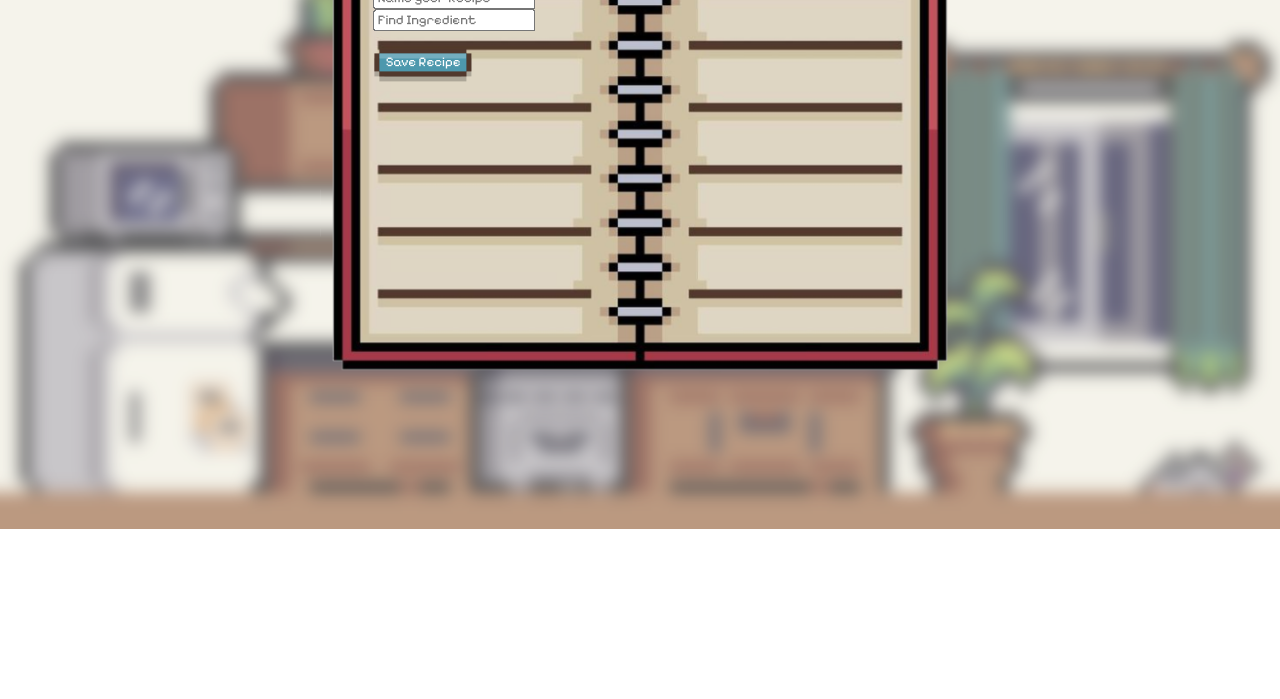
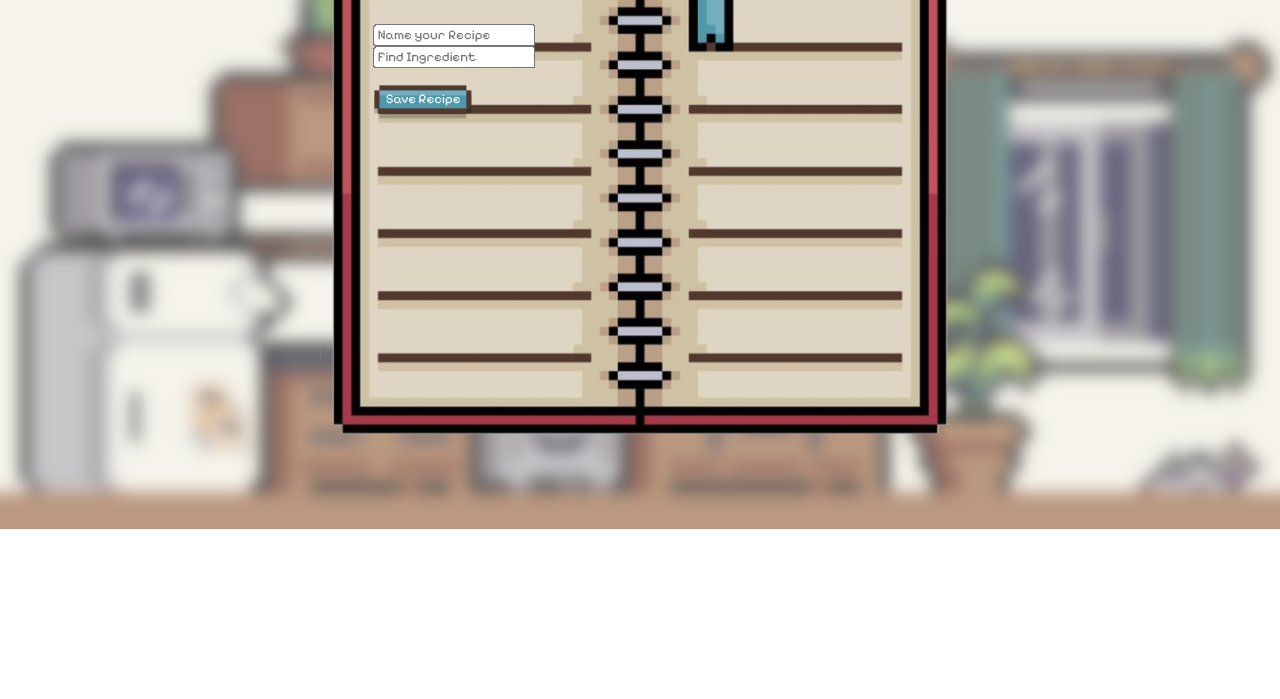
Before and after one commit to e-chappell3/JS-meal-planner, a plain HTML site: page recipe.html in a window 1280 px wide. Shown: the part 101-800 px from the top of the page. Drawn offline with Linux system fonts and the light colour scheme.

Commit message:
recipe book positioning 2

```diff
--- a/recipe.html
+++ b/recipe.html
@@ -100,7 +100,7 @@
             display: block;
             margin-right: auto;
             margin-left: auto;
-            margin-top: -10vw;
+            margin-top: -5vw;
             width: 50%;
             z-index: 99;
         }
```
